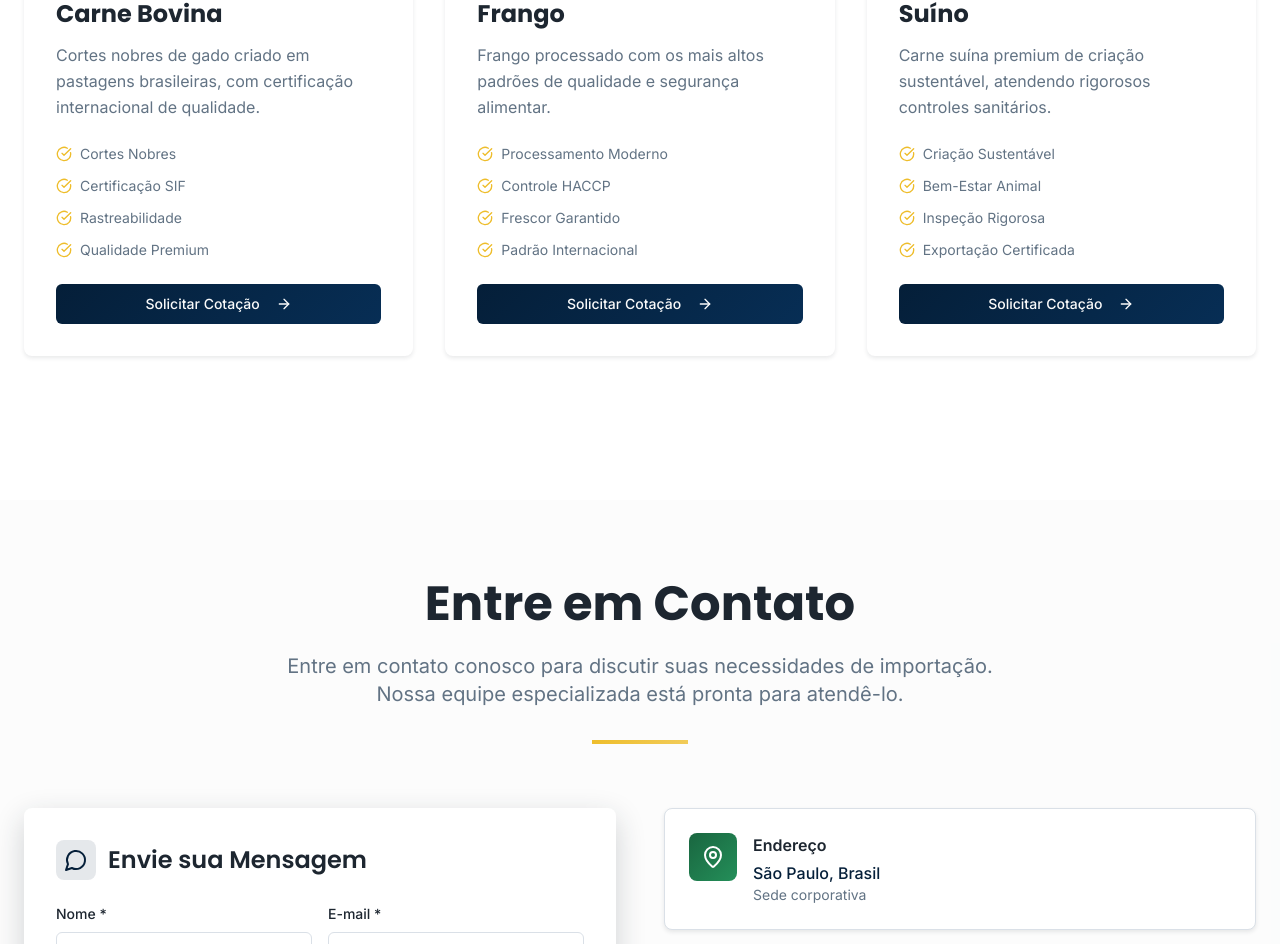
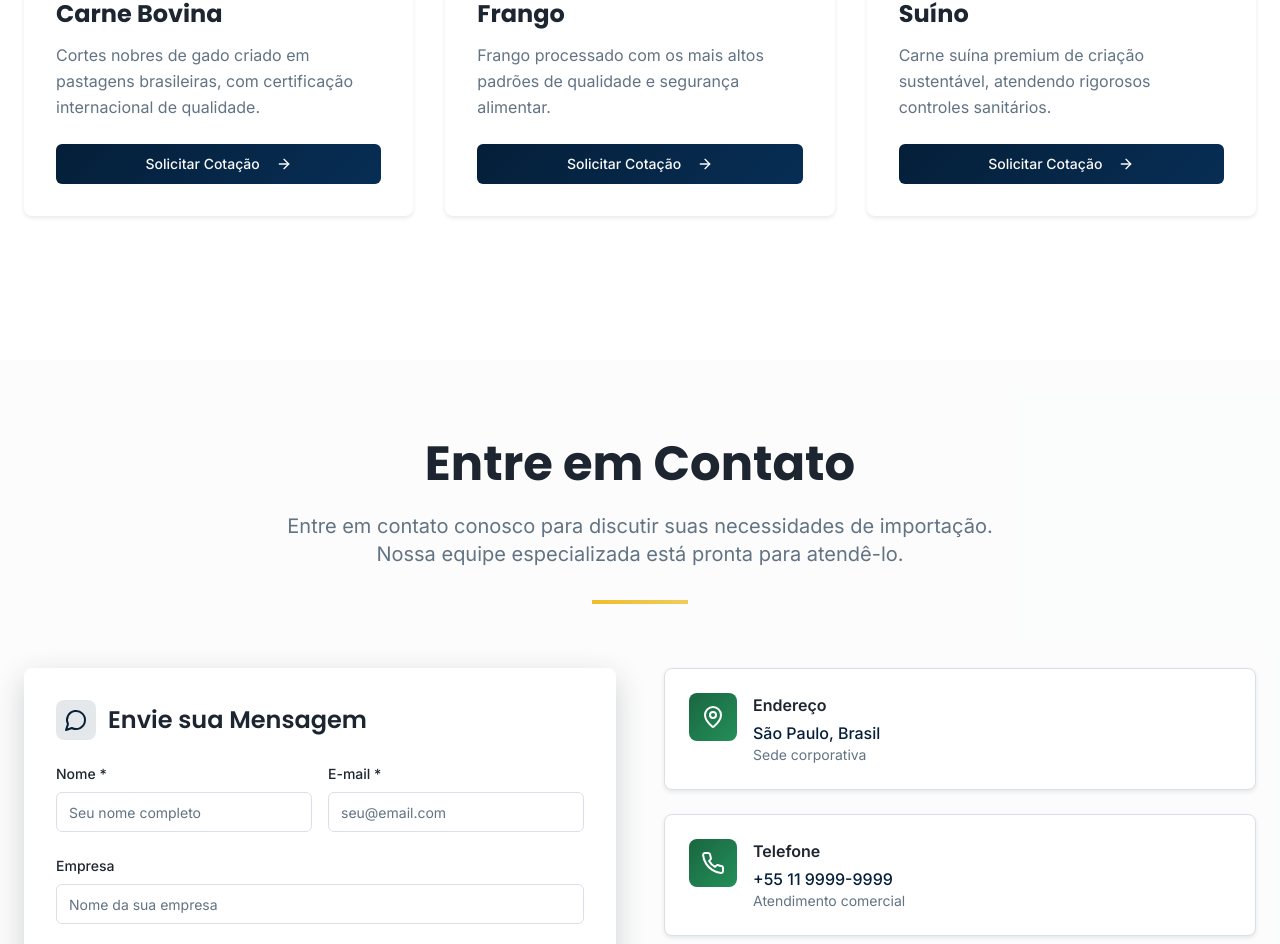
Before and after one commit to caiquestow/brasaglobal-china-connect, a React (Vite) app: page / in a window 1280 px wide. Shown: the part 2152-3096 px from the top of the page. Built offline with nearby package versions, Linux system fonts and the light colour scheme.

Commit message:
Visual edit in Lovable
Edited UI in Lovable

```diff
--- a/src/components/Products.tsx
+++ b/src/components/Products.tsx
@@ -68,12 +68,7 @@ export const Products = () => {
                 </p>
 
                 <div className="space-y-3 mb-6">
-                  {product.features.map((feature, featureIndex) => (
-                    <div key={featureIndex} className="flex items-center gap-2">
-                      <CheckCircle className="h-4 w-4 text-accent flex-shrink-0" />
-                      <span className="text-sm text-muted-foreground">{feature}</span>
-                    </div>
-                  ))}
+                  {product.features.map((feature, featureIndex) => {})}
                 </div>
 
                 <Button onClick={scrollToContact} className="w-full bg-gradient-primary hover:bg-primary-hover group">
```
